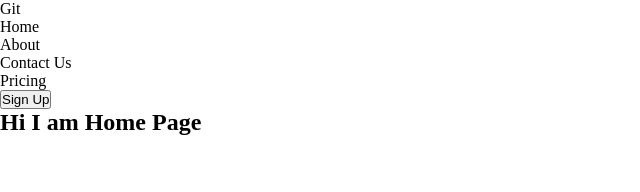
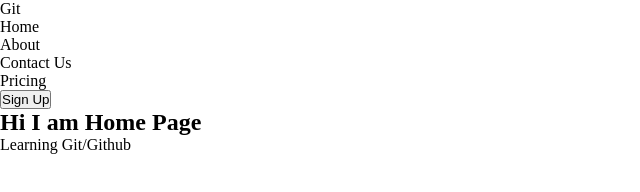
Before and after one commit to sandeepMcodeX/Learn-Git, a plain HTML site: page index.html in a window 1280 px wide. Shown: the whole page, without its empty margins (0-640 px from the left). Drawn offline with Linux system fonts and the light colour scheme.

Commit message:
add a pragraph in home page

```diff
--- a/index.html
+++ b/index.html
@@ -23,6 +23,7 @@
        </nav>
        <section>
          <h1>Hi I am Home Page</h1>
+         <p>Learning Git/Github </p>
        </section>
        <script src="script.js"></script>
 </body>
```
